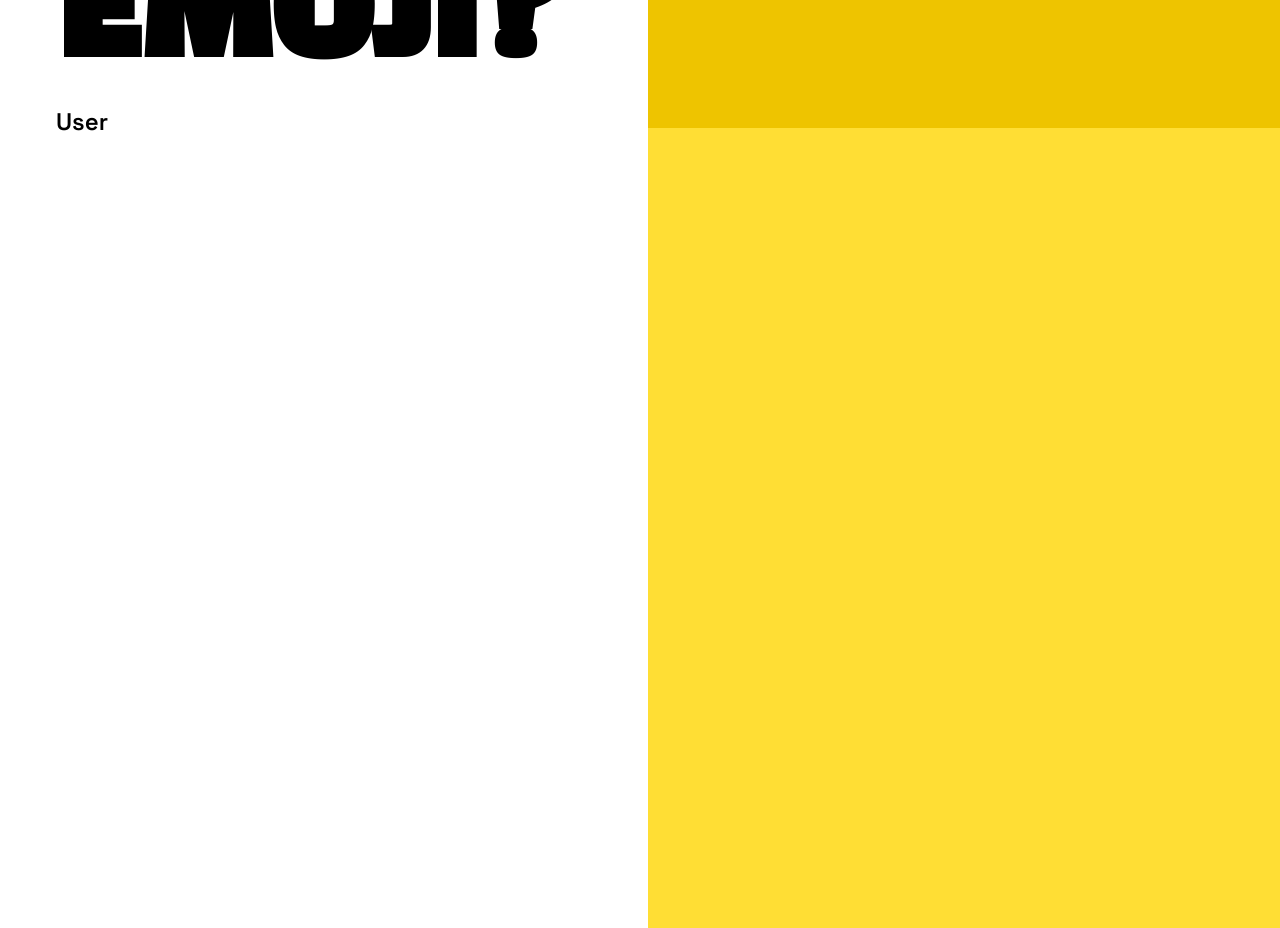
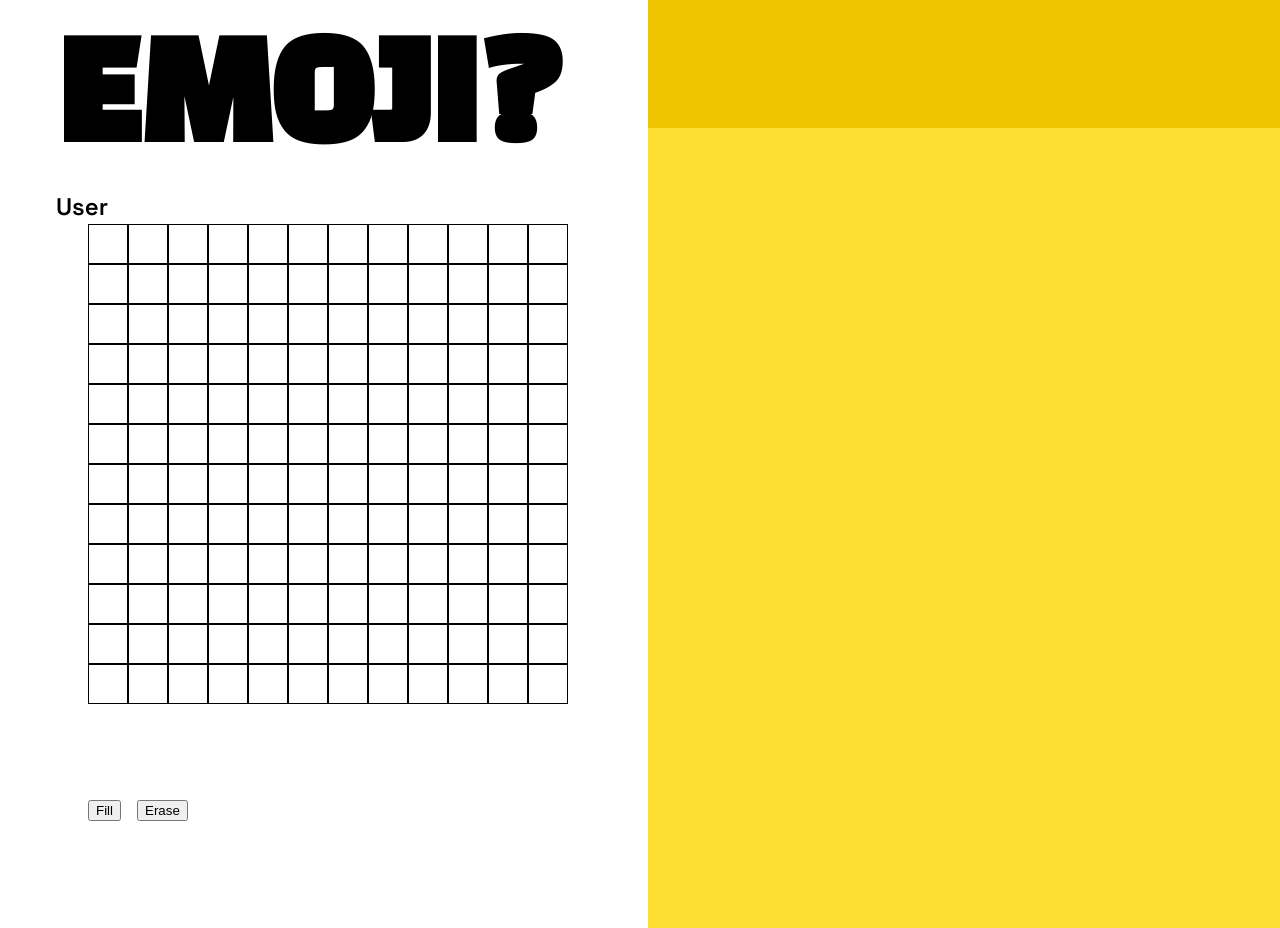
Before and after one commit to divya-mehra/sixemojistory, a React (Vite) app: page / in a window 1280 px wide. Shown: the part 6280-7208 px from the top of the page. Built offline with nearby package versions, Linux system fonts and the light colour scheme; a web font is replaced by a local one.

Commit message:
added user functionality

```diff
--- a/src/panels/grid-panel/GridRect.jsx
+++ b/src/panels/grid-panel/GridRect.jsx
@@ -1,7 +1,7 @@
 import styles from "../panel.module.css";
 import { useState, useEffect } from "react";
 
-const GridRect = ({ id, currentEmoji, buttonSelection, user, mousePressed, setMousePressed }) => {
+const GridRect = ({ id, currentEmoji }) => {
   const emojis = {
     heart: [
       28, 29, 33, 34, 39, 40, 41, 42, 44, 45, 46, 47, 51, 52, 53, 54, 55, 56,
@@ -33,7 +33,7 @@ const GridRect = ({ id, currentEmoji, buttonSelection, user, mousePressed, setMo
   // for first story
 
   useEffect(() => {
-    if (currentEmoji !== undefined && !user) {
+    if (currentEmoji !== undefined) {
       if (emojis[currentEmoji]?.includes(id)) {
         setFill("black");
       } else {
@@ -42,30 +42,7 @@ const GridRect = ({ id, currentEmoji, buttonSelection, user, mousePressed, setMo
     }
   }, [currentEmoji, id]);
 
-  // for user story
 
-  const startFill = () => {
-    setMousePressed(true);
-    if (buttonSelection === "fill") {
-      setFill("black");
-    } else if (buttonSelection === "erase") {
-      setFill("transparent");
-    }
-  };
-
-  const stopFill = () => {
-    setMousePressed(false);
-  };
-
-  const checkFill = () => {
-    if (mousePressed) {
-      if (buttonSelection === "fill") {
-        setFill("black");
-      } else if (buttonSelection === "erase") {
-        setFill("transparent");
-      }
-    }
-  };
 
   const doNothing = () => {
     // do nothing
@@ -75,9 +52,6 @@ const GridRect = ({ id, currentEmoji, buttonSelection, user, mousePressed, setMo
     <div
       className={styles.gridRect}
       style={{ backgroundColor: fill }}
-      onMouseDown={user ? startFill : doNothing}
-      onMouseEnter={user ? checkFill : doNothing}
-      onMouseUp={user ? stopFill : doNothing}
     ></div>
   );
 };
--- a/src/panels/grid-panel/UserGridPanel.jsx
+++ b/src/panels/grid-panel/UserGridPanel.jsx
@@ -1,7 +1,41 @@
 import styles from "../panel.module.css";
+import { useState } from "react";
+import UserGridRect from "./UserGridRect";
+import UserInterface from "./UserInterface";
 
 const UserGridPanel = () => {
-    return ( <></> );
-}
+  const divArr = [];
+
+  for (let i = 1; i <= 144; i++) {
+    divArr.push({ id: i });
+  }
+
+  const [buttonSelection, setButtonSelection] = useState(null);
+  const [mousePressed, setMousePressed] = useState(false);
+
+  return (
+    <>
+      <div className={`${styles.gridPanel}`}>
+        {divArr.map((item) => {
+          return (
+            <UserGridRect
+              key={item.id}
+              id={item.id}
+              buttonSelection={buttonSelection}
+              mousePressed={mousePressed}
+              setMousePressed={setMousePressed}
+            />
+          );
+        })}
+      </div>
+      <div className={styles.gridInterface}>
+        <UserInterface
+          buttonSelection={buttonSelection}
+          setButtonSelection={setButtonSelection}
+        />
+      </div>
+    </>
+  );
+};
 
 export default UserGridPanel;
--- a/src/panels/grid-panel/UserGridRect.jsx
+++ b/src/panels/grid-panel/UserGridRect.jsx
@@ -1,7 +1,41 @@
 import styles from "../panel.module.css";
+import { useState } from "react";
 
-const UserGridRect = () => {
-    return ( <></> );
-}
+const UserGridRect = ({ buttonSelection, mousePressed, setMousePressed }) => {
+  const [fill, setFill] = useState("transparent");
+
+  const startFill = () => {
+    setMousePressed(true);
+    if (buttonSelection === "fill") {
+      setFill("black");
+    } else if (buttonSelection === "erase") {
+      setFill("transparent");
+    }
+  };
+
+  const stopFill = () => {
+    setMousePressed(false);
+  };
+
+  const checkFill = () => {
+    if (mousePressed) {
+      if (buttonSelection === "fill") {
+        setFill("black");
+      } else if (buttonSelection === "erase") {
+        setFill("transparent");
+      }
+    }
+  };
+
+  return (
+    <div
+      className={styles.gridRect}
+      style={{ backgroundColor: fill }}
+      onMouseDown={startFill}
+      onMouseEnter={checkFill}
+      onMouseUp={stopFill}
+    ></div>
+  );
+};
 
 export default UserGridRect;
--- a/src/panels/start-panel/UserStartPanelLeft.jsx
+++ b/src/panels/start-panel/UserStartPanelLeft.jsx
@@ -5,7 +5,7 @@ const UserStartPanelLeft = () => {
     <div className={styles.startPanelLeft}>
       <div>
         <h1 style={{ textTransform: "uppercase" }}>
-          <div>Got something to emoji?</div>
+          <div>Got some-thing to emoji?</div>
         </h1>
         <h2>User</h2>
       </div>
```
